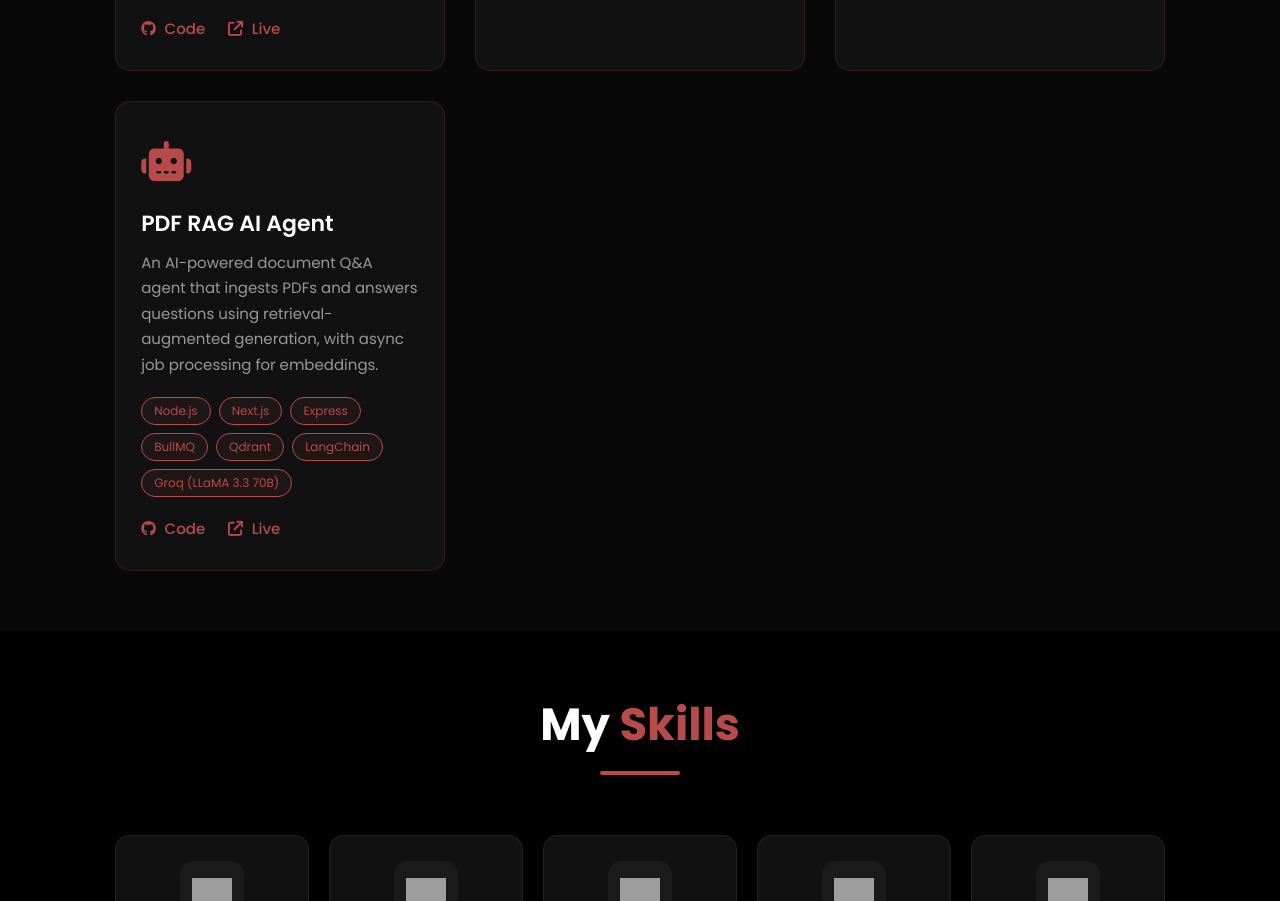
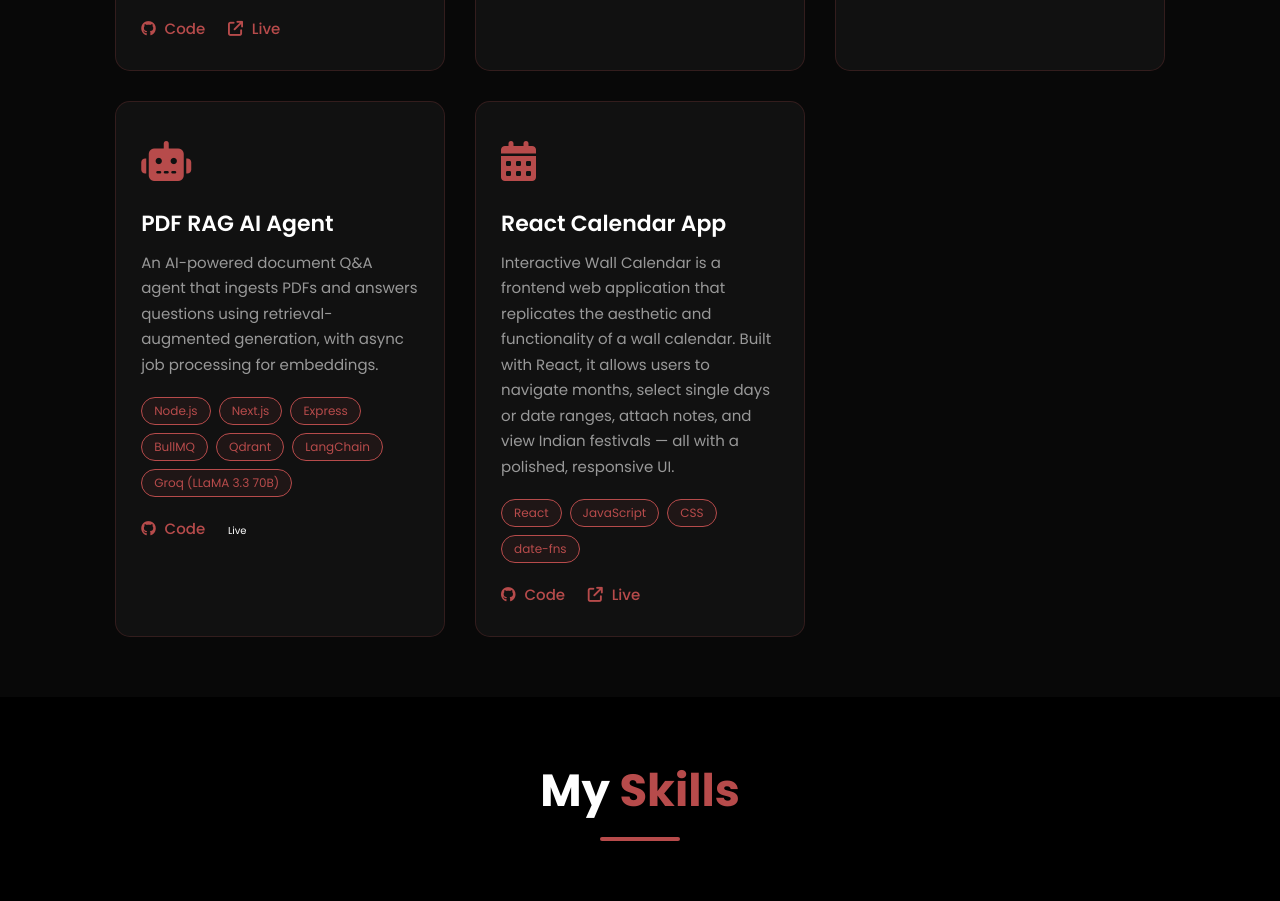
Before and after one commit to Neerajkr-jha/neeraj.dev, a plain HTML site: page index.html in a window 1280 px wide. Shown: the part 1441-2342 px from the top of the page. Drawn offline with nearby package versions, Linux system fonts and the light colour scheme; grey boxes are pictures that could not be loaded.

Commit message:
new projects

```diff
--- a/index.html
+++ b/index.html
@@ -7,7 +7,7 @@
   <link rel="stylesheet" href="https://cdn.jsdelivr.net/npm/@fortawesome/fontawesome-free@6.5.2/css/all.min.css">
   <link rel="stylesheet" href="style.css">
   <script src="https://cdn.jsdelivr.net/npm/@emailjs/browser@4/dist/email.min.js"></script>
-  <title>Portfolio Website</title>
+  <title>Neeraj.dev</title>
 </head>
 
 <body>
@@ -120,8 +120,25 @@
           <span class="tag">Groq (LLaMA 3.3 70B)</span>
         </div>
         <div class="project-links">
-          <a href="https://github.com/Neerajkr-jha/pdf-rag-ai-agent" target="_blank"><i class="fa-brands fa-github"></i> Code</a>
-          <a href="#" target="_blank"><i class="fa-solid fa-arrow-up-right-from-square"></i>
+          <a href="https://github.com/Neerajkr-jha/RAG-PDF-AI-Agent" target="_blank"><i class="fa-brands fa-github"></i> Code</a>
+          <!-- <a href="#" target="_blank"><i class="fa-solid fa-arrow-up-right-from-square"></i> -->
+            Live</a>
+        </div>
+      </div>
+
+      <div class="project-card">
+        <div class="project-icon"><i class="fa-solid fa-calendar-days"></i></div>
+        <h3>React Calendar App</h3>
+        <p>Interactive Wall Calendar is a frontend web application that replicates the aesthetic and functionality of a wall calendar. Built with React, it allows users to navigate months, select single days or date ranges, attach notes, and view Indian festivals — all with a polished, responsive UI.</p>
+        <div class="project-tags">
+          <span class="tag">React</span>
+          <span class="tag">JavaScript</span>
+          <span class="tag">CSS</span>
+          <span class="tag">date-fns</span>
+        </div>
+        <div class="project-links">
+          <a href="https://github.com/Neerajkr-jha/Calender-Frontend-Challenge" target="_blank"><i class="fa-brands fa-github"></i> Code</a>
+          <a href="https://calender-frontend-challenge.vercel.app/" target="_blank"><i class="fa-solid fa-arrow-up-right-from-square"></i>
             Live</a>
         </div>
       </div>
```
